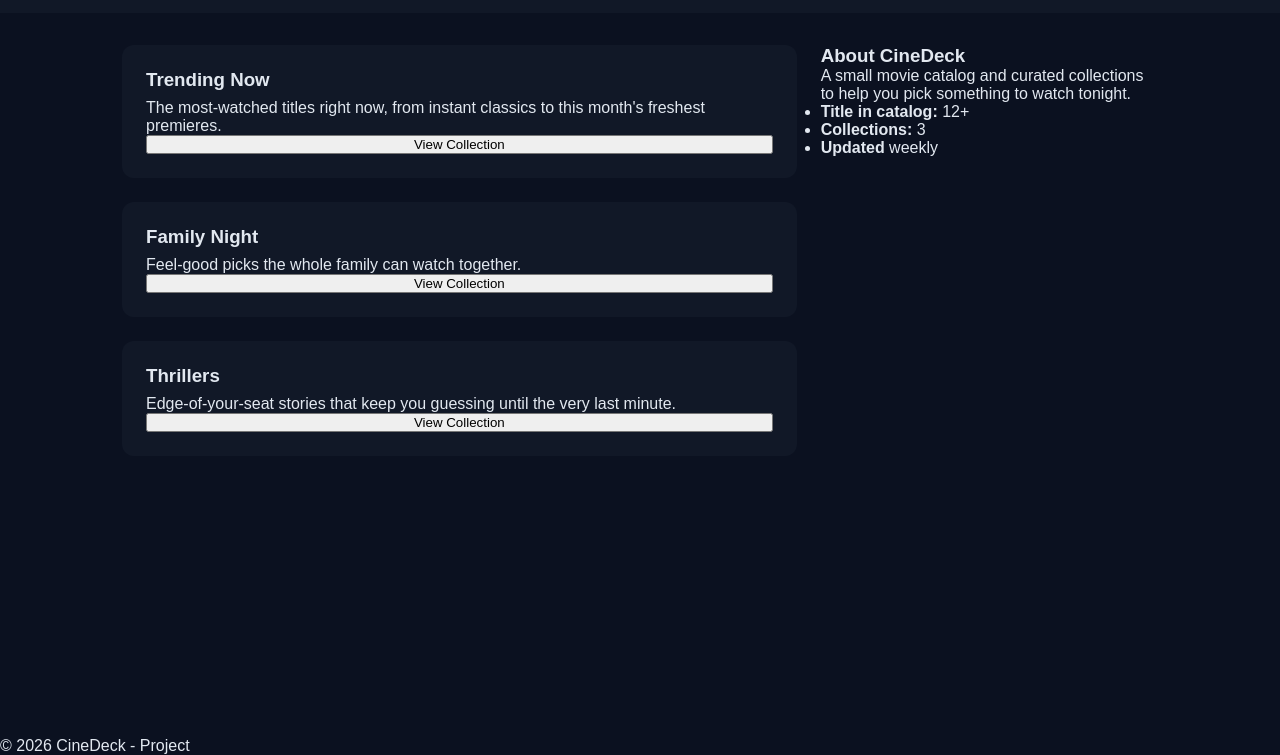
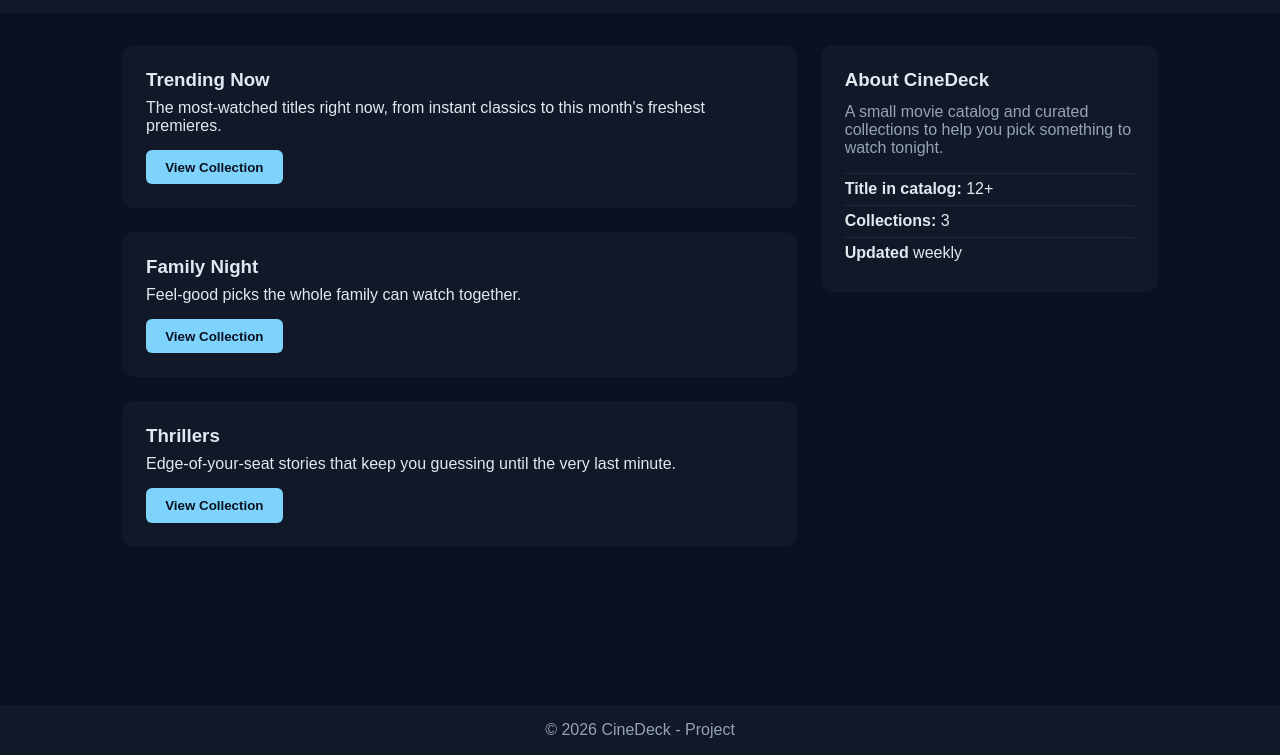
Before and after one commit to Ramazan-SE-2524/assignment2-flexbox-grid, a plain HTML site: page task4/index.html in a window 1280 px wide. Shown: the part 45-800 px from the top of the page. Drawn offline with Linux system fonts and the light colour scheme.

Commit message:
task 4 -full upgrade

```diff
--- a/task4/styles.css
+++ b/task4/styles.css
@@ -68,3 +68,47 @@ body {
 .project-card h3 {
   margin-bottom: 0.5rem;
 }
+
+.project-card button {
+  align-self: flex-start;
+  padding: 0.6rem 1.2rem;
+  border: none;
+  border-radius: 6px;
+  background: #7dd3fc;
+  color: #0b1120;
+  font-weight: 600;
+  cursor: pointer;
+  margin-top: 15px;
+}
+
+.sidebar {
+  background: #111827;
+  border-radius: 12px;
+  padding: 1.5rem;
+  align-self: self-start;
+}
+
+.sidebar h3 {
+  margin-bottom: 0.75rem;
+}
+
+.sidebar p {
+  color: #94a3b8;
+  margin-bottom: 1rem;
+}
+
+.sidebar-facts {
+  list-style: none;
+}
+
+.sidebar-facts li {
+  padding: 0.4rem 0;
+  border-top: 1px solid #1e293b;
+}
+
+.site-footer {
+  background: #111827;
+  color: #94a3b8;
+  text-align: center;
+  padding: 1rem 2rem;
+}
```
